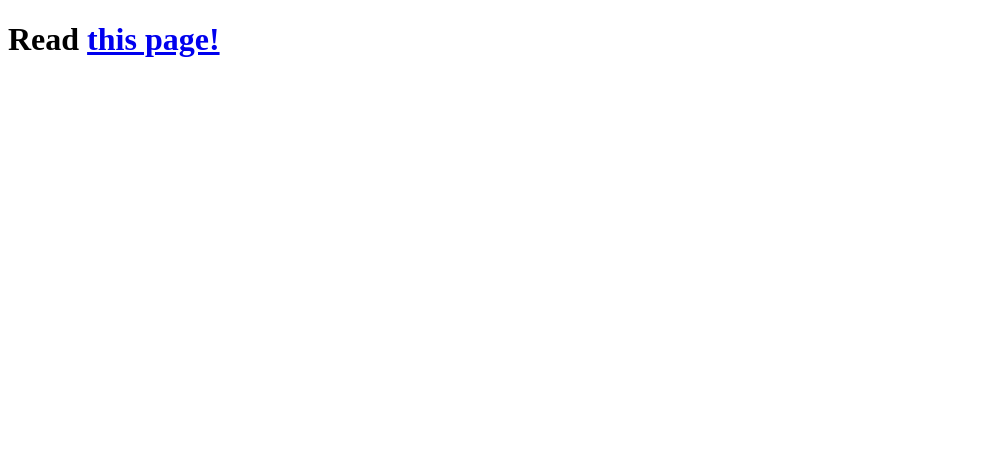
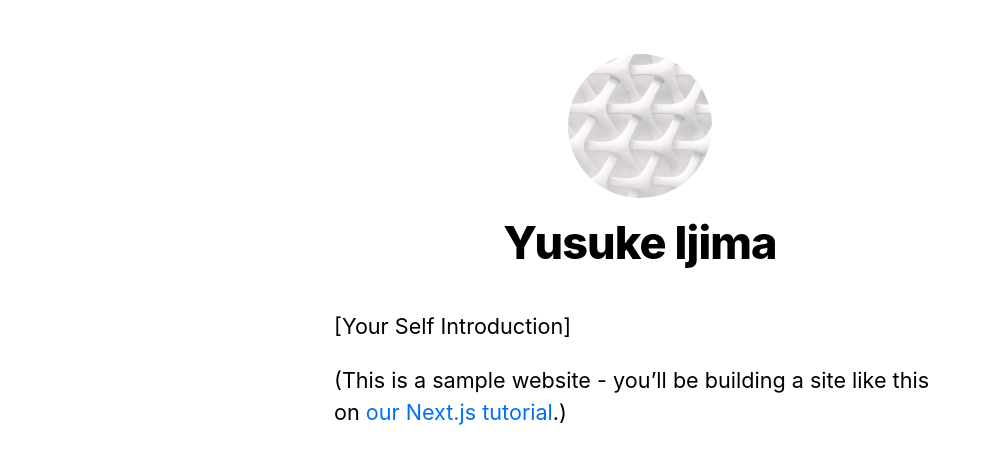
Before and after one commit to Yusuke-Ijima2/tamatebako, a Next.js app in the folder front/app/: page / in a window 1280 px wide. Shown: the top 464 px of the page, without its empty margins (0-983 px from the left). Built offline with nearby package versions, Linux system fonts and the light colour scheme.

Commit message:
Assets, Metadata, and CSS #3

```diff
--- /dev/null
+++ b/front/app/components/layout.module.css
@@ -0,0 +1,15 @@
+.container {
+  max-width: 36rem;
+  padding: 0 1rem;
+  margin: 3rem auto 6rem;
+}
+
+.header {
+  display: flex;
+  flex-direction: column;
+  align-items: center;
+}
+
+.backToHome {
+  margin: 3rem 0 0;
+}
--- /dev/null
+++ b/front/app/components/layout.tsx
@@ -0,0 +1,73 @@
+import Head from "next/head";
+import Image from "next/image";
+import styles from "./layout.module.css";
+import utilStyles from "../styles/utils.module.css";
+import Link from "next/link";
+
+const name = "Yusuke Ijima";
+export const siteTitle = "Next.js Sample Website";
+
+export default function Layout({ children, home }) {
+  return (
+    <div className={styles.container}>
+      <Head>
+        <link rel="icon" href="/favicon.ico" />
+        <meta
+          name="description"
+          content="Learn how to build a personal website using Next.js"
+        />
+        <meta
+          property="og:image"
+          content={`https://og-image.vercel.app/${encodeURI(
+            siteTitle
+          )}.png?theme=light&md=0&fontSize=75px&images=https%3A%2F%2Fassets.vercel.com%2Fimage%2Fupload%2Ffront%2Fassets%2Fdesign%2Fnextjs-black-logo.svg`}
+        />
+        <meta name="og:title" content={siteTitle} />
+        <meta name="twitter:card" content="summary_large_image" />
+      </Head>
+      <header className={styles.header}>
+        {home ? (
+          <>
+            <Image
+              priority
+              src="/images/profile.jpg"
+              className={utilStyles.borderCircle}
+              height={144}
+              width={144}
+              alt={name}
+            />
+            <h1 className={utilStyles.heading2Xl}>{name}</h1>
+          </>
+        ) : (
+          <>
+            <Link href="/">
+              <a>
+                <Image
+                  priority
+                  src="/images/profile.jpg"
+                  className={utilStyles.borderCircle}
+                  height={108}
+                  width={108}
+                  alt={name}
+                />
+              </a>
+            </Link>
+            <h2 className={utilStyles.headingLg}>
+              <Link href="/">
+                <a className={utilStyles.colorInherit}>{name}</a>
+              </Link>
+            </h2>
+          </>
+        )}
+      </header>
+      <main>{children}</main>
+      {!home && (
+        <div className={styles.backToHome}>
+          <Link href="/">
+            <a>← Back to home</a>
+          </Link>
+        </div>
+      )}
+    </div>
+  );
+}
--- a/front/app/pages/_app.tsx
+++ b/front/app/pages/_app.tsx
@@ -1,9 +1,5 @@
-import React from 'react'
-import {AppProps} from 'next/app';
-import '../styles/globals.css';
+import "../styles/global.css";
 
-const MyApp = ({ Component, pageProps }: AppProps) => {
-  return <Component {...pageProps} />
+export default function App({ Component, pageProps }) {
+  return <Component {...pageProps} />;
 }
-
-export default MyApp
--- a/front/app/pages/api/hello.ts
+++ /dev/null
@@ -1,5 +0,0 @@
-// Next.js API route support: https://nextjs.org/docs/api-routes/introduction
-
-export default function handler(req, res) {
-  res.status(200).json({ name: 'John Doe' })
-}
--- a/front/app/pages/index.tsx
+++ b/front/app/pages/index.tsx
@@ -1,14 +1,20 @@
-import Link from "next/link";
+import Head from "next/head";
+import Layout, { siteTitle } from "../components/layout";
+import utilStyles from "../styles/utils.module.css";
 
-export default function index() {
+export default function Home() {
   return (
-    <>
-      <h1 className="title">
-        Read{" "}
-        <Link href="/posts/firstPost">
-          <a>this page!</a>
-        </Link>
-      </h1>
-    </>
+    <Layout home>
+      <Head>
+        <title>{siteTitle}</title>
+      </Head>
+      <section className={utilStyles.headingMd}>
+        <p>[Your Self Introduction]</p>
+        <p>
+          (This is a sample website - you’ll be building a site like this on{" "}
+          <a href="https://nextjs.org/learn">our Next.js tutorial</a>.)
+        </p>
+      </section>
+    </Layout>
   );
 }
--- /dev/null
+++ b/front/app/styles/global.css
@@ -0,0 +1,27 @@
+html,
+body {
+  padding: 0;
+  margin: 0;
+  font-family: -apple-system, BlinkMacSystemFont, Segoe UI, Roboto, Oxygen,
+    Ubuntu, Cantarell, Fira Sans, Droid Sans, Helvetica Neue, sans-serif;
+  line-height: 1.6;
+  font-size: 18px;
+}
+
+* {
+  box-sizing: border-box;
+}
+
+a {
+  color: #0070f3;
+  text-decoration: none;
+}
+
+a:hover {
+  text-decoration: underline;
+}
+
+img {
+  max-width: 100%;
+  display: block;
+}
--- a/front/app/styles/globals.css
+++ /dev/null
@@ -1,3 +0,0 @@
-* {
-  box-sizing: border-box;
-}
--- /dev/null
+++ b/front/app/styles/utils.module.css
@@ -0,0 +1,52 @@
+.heading2Xl {
+  font-size: 2.5rem;
+  line-height: 1.2;
+  font-weight: 800;
+  letter-spacing: -0.05rem;
+  margin: 1rem 0;
+}
+
+.headingXl {
+  font-size: 2rem;
+  line-height: 1.3;
+  font-weight: 800;
+  letter-spacing: -0.05rem;
+  margin: 1rem 0;
+}
+
+.headingLg {
+  font-size: 1.5rem;
+  line-height: 1.4;
+  margin: 1rem 0;
+}
+
+.headingMd {
+  font-size: 1.2rem;
+  line-height: 1.5;
+}
+
+.borderCircle {
+  border-radius: 9999px;
+}
+
+.colorInherit {
+  color: inherit;
+}
+
+.padding1px {
+  padding-top: 1px;
+}
+
+.list {
+  list-style: none;
+  padding: 0;
+  margin: 0;
+}
+
+.listItem {
+  margin: 0 0 1.25rem;
+}
+
+.lightText {
+  color: #666;
+}
```
Also changed, not shown: front/app/pages/posts/first-post.tsx (renamed from front/app/pages/posts/firstPost.tsx, +7 -3 lines), front/app/public/images/profile.jpg (added), front/app/public/vercel.svg (deleted).
